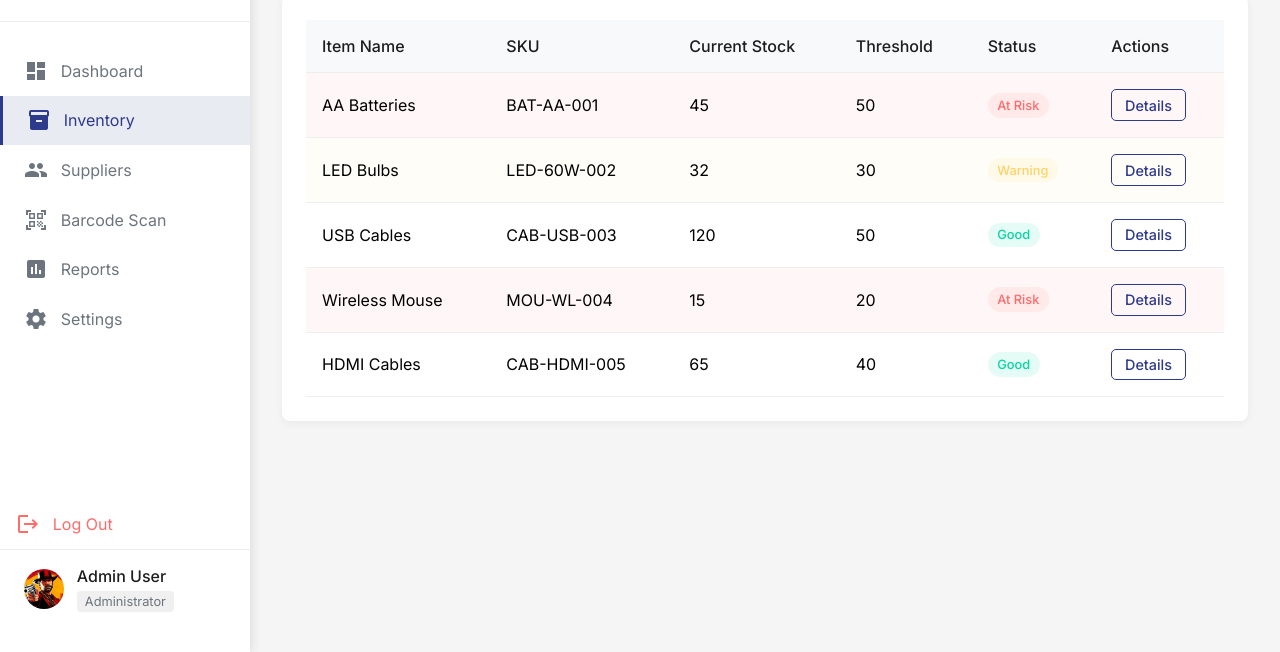
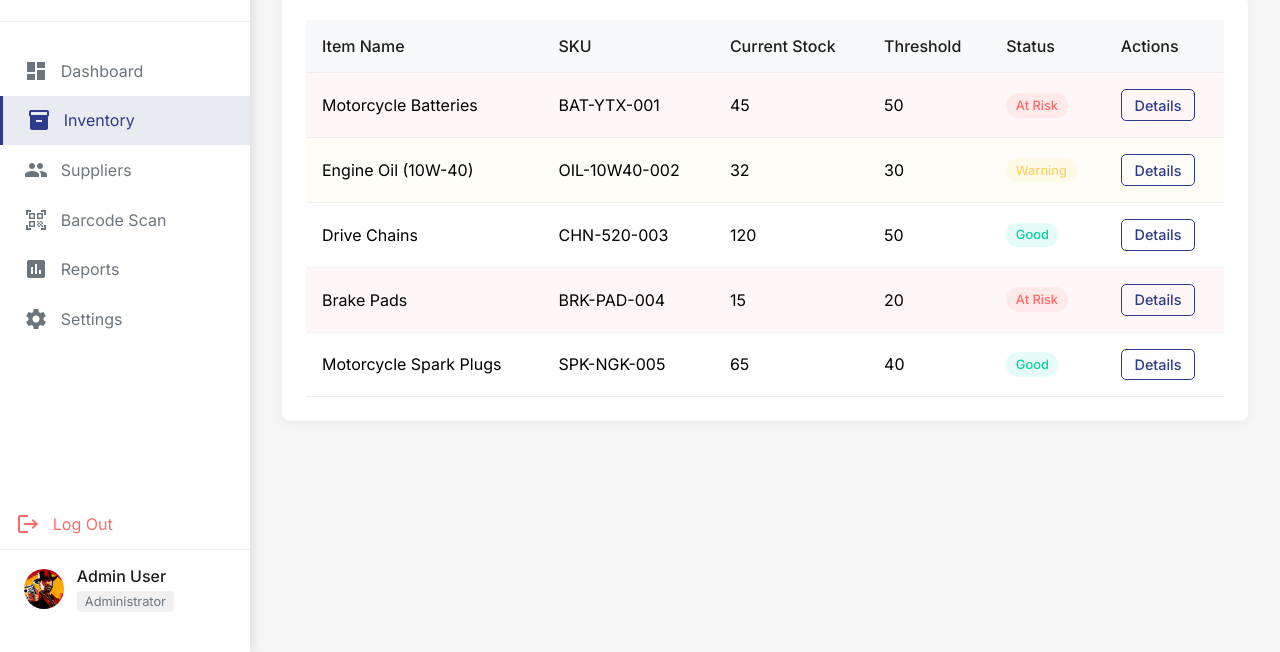
Before and after one commit to philipyourdad/AIVENTORY, a plain HTML site: page aiventory/inventory.html in a window 1280 px wide. Shown: the part 148-800 px from the top of the page. Drawn offline with Linux system fonts and the light colour scheme.

Commit message:
new names

```diff
--- a/aiventory/js/inventory.js
+++ b/aiventory/js/inventory.js
@@ -2,11 +2,11 @@
 document.addEventListener('DOMContentLoaded', function() {
     // Use shared data from the main script
     const inventoryItems = window.appData ? window.appData.inventoryItems : [
-        { id: 1, name: 'AA Batteries', sku: 'BAT-AA-001', currentStock: 45, threshold: 50, status: 'At Risk' },
-        { id: 2, name: 'LED Bulbs', sku: 'LED-60W-002', currentStock: 32, threshold: 30, status: 'Warning' },
-        { id: 3, name: 'USB Cables', sku: 'CAB-USB-003', currentStock: 120, threshold: 50, status: 'Good' },
-        { id: 4, name: 'Wireless Mouse', sku: 'MOU-WL-004', currentStock: 15, threshold: 20, status: 'At Risk' },
-        { id: 5, name: 'HDMI Cables', sku: 'CAB-HDMI-005', currentStock: 65, threshold: 40, status: 'Good' }
+        { id: 1, name: 'Motorcycle Batteries', sku: 'BAT-YTX-001', currentStock: 45, threshold: 50, status: 'At Risk' },
+        { id: 2, name: 'Engine Oil (10W-40)', sku: 'OIL-10W40-002', currentStock: 32, threshold: 30, status: 'Warning' },
+        { id: 3, name: 'Drive Chains', sku: 'CHN-520-003', currentStock: 120, threshold: 50, status: 'Good' },
+        { id: 4, name: 'Brake Pads', sku: 'BRK-PAD-004', currentStock: 15, threshold: 20, status: 'At Risk' },
+        { id: 5, name: 'Motorcycle Spark Plugs', sku: 'SPK-NGK-005', currentStock: 65, threshold: 40, status: 'Good' }
     ];
 
     const inventoryTable = document.getElementById('inventoryTable');
--- a/aiventory/js/script.js
+++ b/aiventory/js/script.js
@@ -48,11 +48,11 @@ document.addEventListener('DOMContentLoaded', function() {
     // Shared inventory data used across all pages
     window.appData = {
         inventoryItems: [
-            { id: 1, name: 'AA Batteries', sku: 'BAT-AA-001', currentStock: 45, threshold: 50, status: 'At Risk', reorderDate: 'March 15, 2025' },
-            { id: 2, name: 'LED Bulbs', sku: 'LED-60W-002', currentStock: 32, threshold: 30, status: 'Warning', reorderDate: 'April 2, 2025' },
-            { id: 3, name: 'USB Cables', sku: 'CAB-USB-003', currentStock: 120, threshold: 50, status: 'Good', reorderDate: 'Feb 10, 2025' },
-            { id: 4, name: 'Wireless Mouse', sku: 'MOU-WL-004', currentStock: 15, threshold: 20, status: 'At Risk', reorderDate: 'April 22, 2025' },
-            { id: 5, name: 'HDMI Cables', sku: 'CAB-HDMI-005', currentStock: 65, threshold: 40, status: 'Good', reorderDate: 'Jan 30, 2025' }
+            { id: 1, name: 'Motorcycle Batteries', sku: 'BAT-YTX-001', currentStock: 45, threshold: 50, status: 'At Risk', reorderDate: 'March 15, 2025' },
+            { id: 2, name: 'Engine Oil (10W-40)', sku: 'OIL-10W40-002', currentStock: 32, threshold: 30, status: 'Warning', reorderDate: 'April 2, 2025' },
+            { id: 3, name: 'Drive Chains', sku: 'CHN-520-003', currentStock: 120, threshold: 50, status: 'Good', reorderDate: 'Feb 10, 2025' },
+            { id: 4, name: 'Brake Pads', sku: 'BRK-PAD-004', currentStock: 15, threshold: 20, status: 'At Risk', reorderDate: 'April 22, 2025' },
+            { id: 5, name: 'Motorcycle Spark Plugs', sku: 'SPK-NGK-005', currentStock: 65, threshold: 40, status: 'Good', reorderDate: 'Jan 30, 2025' }
         ],
 
         // Get item data by ID
```
Also changed, not shown: aiventory/analysis.html (+8 -8 lines).
